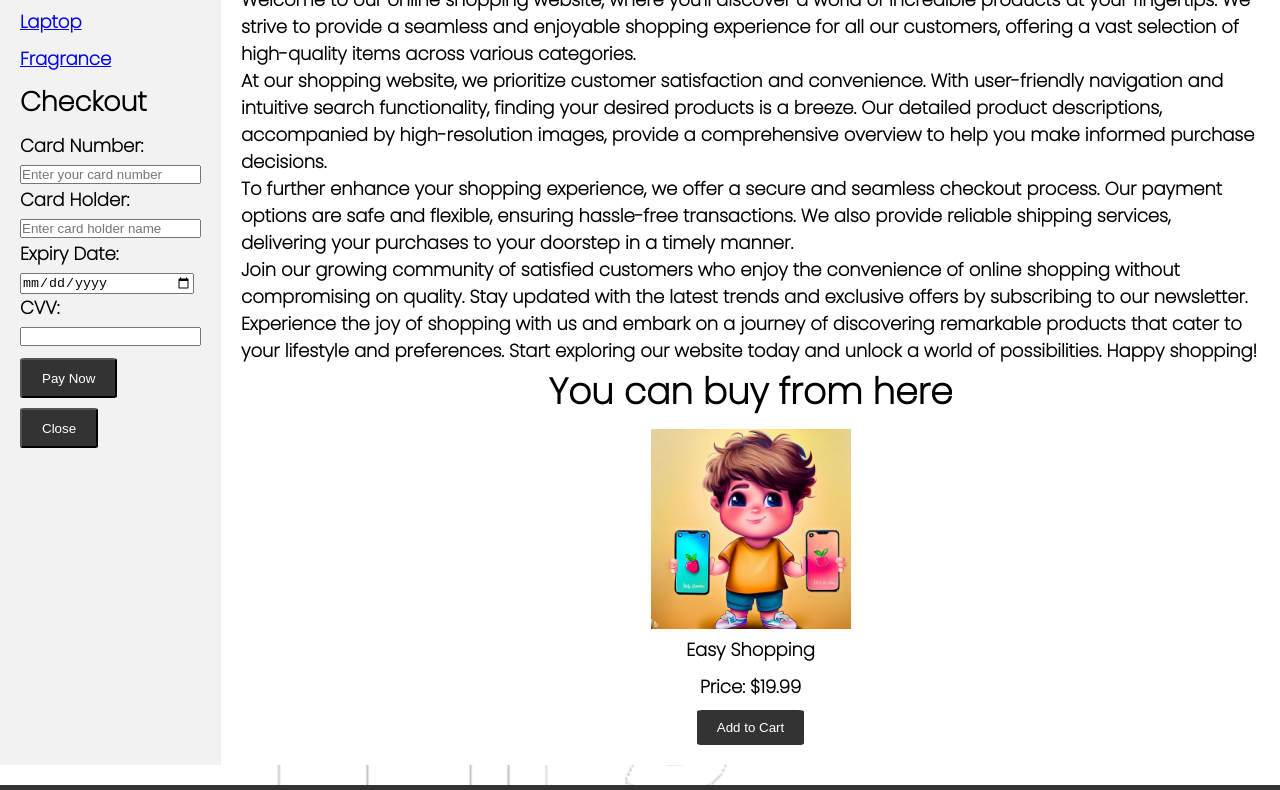
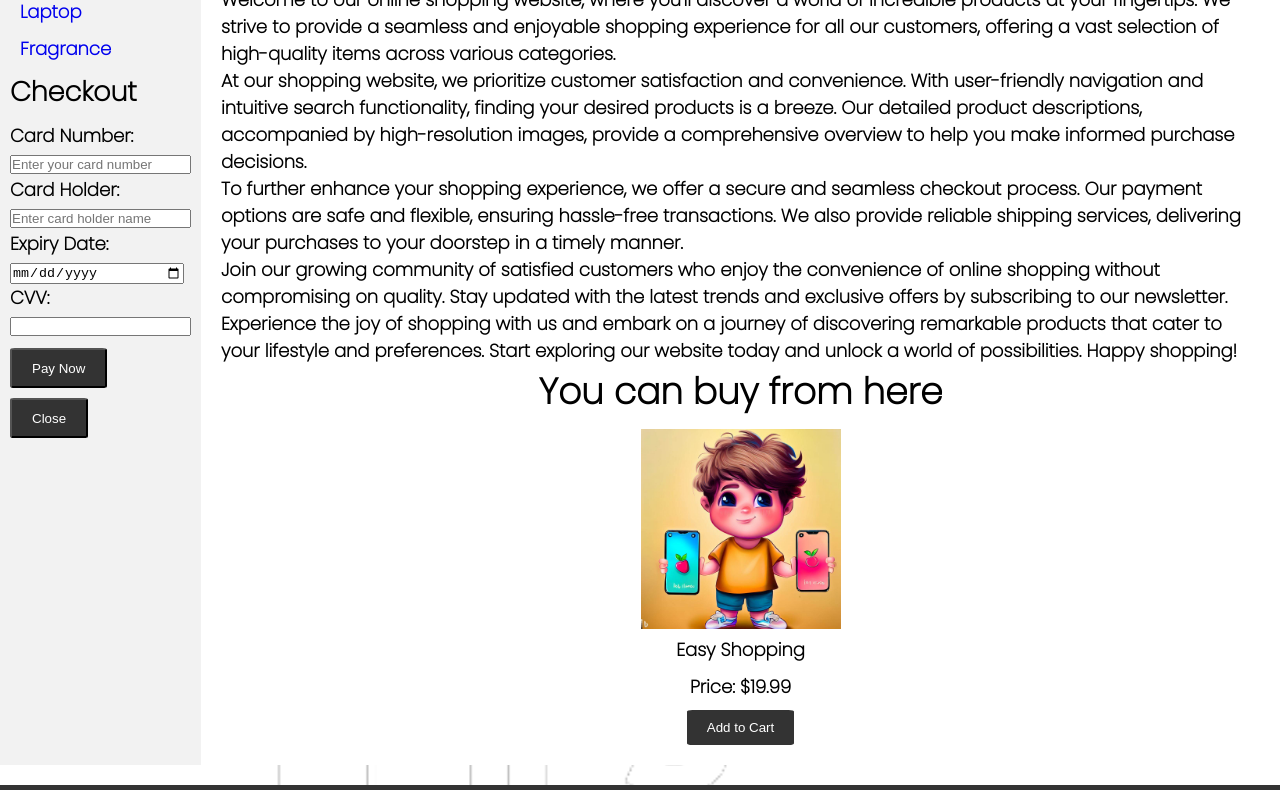
Before and after one commit to KhurramSagoo/apni-shop, a plain HTML site: page index.html in a window 1280 px wide. Shown: the part 496-1286 px from the top of the page. Drawn offline with Linux system fonts and the light colour scheme; files whose address does not match are found by name.

Commit message:
css updated

```diff
--- a/index.html
+++ b/index.html
@@ -54,9 +54,9 @@
       <aside >
         <h1>Categories</h1>
         <ul>
-          <li><a href="#">Smartphones</a></li>
-          <li><a href="#">Laptop</a></li>
-          <li><a href="#">Fragrance</a></li>
+          <li><a class="anchr" href="#">Smartphones</a></li>
+          <li><a  class="anchr" href="#">Laptop</a></li>
+          <li><a href="#" class="anchr">Fragrance</a></li>
         </ul>
         <!-- Checkout Popup -->
         <div id="checkout-popup" class="checkout-popup">
--- a/style/index.css
+++ b/style/index.css
@@ -83,6 +83,11 @@ nav ul li a {
   text-decoration: none;
   padding: 5px 10px;
 }
+.anchr{
+text-decoration: none;
+font-weight: bold;
+padding: 10px;
+}
 /* Header styles */
 header {
   text-align: center;
@@ -109,6 +114,7 @@ aside {
   width: 20%;
   padding: 20px;
   background-color: #f2f2f2;
+  padding: 10px;
 }
 
 aside h2 {
```
